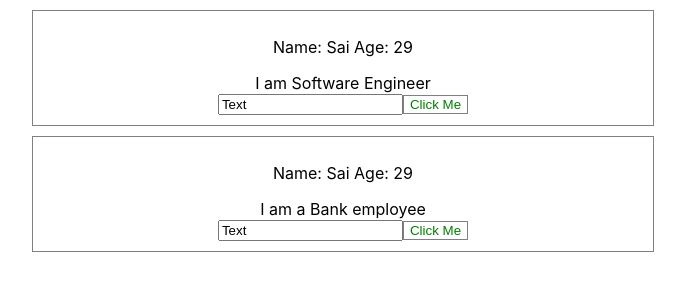
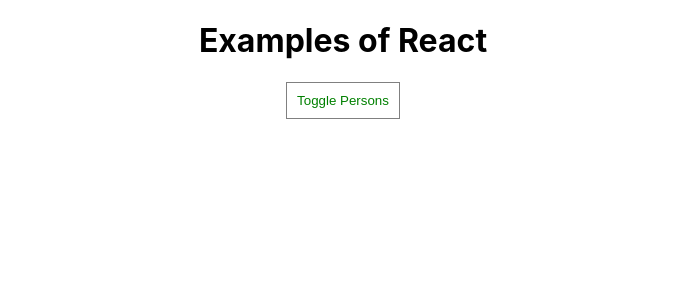
Before and after one commit to csaicharan/short-notes, a React (Create React App) app in the folder React/examples/: page / in a window 1280 px wide. Shown: the top 300 px of the page, without its empty margins (297-982 px from the left). Built offline with nearby package versions, Linux system fonts and the light colour scheme.

Commit message:
Conditional based rendering in components

```diff
--- a/React/examples/src/App.js
+++ b/React/examples/src/App.js
@@ -3,6 +3,13 @@ import './App.css';
 import React from 'react';
 import Person from './Person/Person';
 
+const btnStyles = {
+  backgroundColor : '#fff',
+  color: 'green',
+  border : '1px solid gray',
+  cursor: 'pointer',
+  padding: '10px'
+}
 class App extends React.Component {
 
   state = {
@@ -17,7 +24,9 @@ class App extends React.Component {
       }
     ],
     address : 'Bangalore, India',
-    inputText: 'Text'
+    inputText: 'Text',
+    isPersonsViewed : false // Implementing conditional based content rendering in react applications, but keep in mind we can just us ternary operator (?) in JSX syntax we can use if condition and wrap that operator in between {}.
+    //The content will be rendered dynamically based in the condition and it improves the performance by not showing in intended view and eliminate rendering of un shown elements
   }
 
   age = 40;
@@ -51,13 +60,24 @@ class App extends React.Component {
     });
   }
 
+  toggleViewPersonsHandler = () => {
+    const isPersonsViewed = this.state.isPersonsViewed;
+    this.setState({
+      isPersonsViewed : !isPersonsViewed
+    });
+  }
+
 
   render(){
 
-    const {person} = this.state;
+    const {person, isPersonsViewed} = this.state;
 
     return (
       <div className="App">
+        <h1>Examples of React</h1>
+        <button style={btnStyles} onClick={this.toggleViewPersonsHandler}>Toggle Persons</button>
+        { isPersonsViewed ?
+          <div>
             <Person name={person[0].name} age={person[0].age} click={this.onClickHandlerFromChild.bind(this, person[0])} change={this.onChangeInputHandler} inputText={this.state.inputText}>
                       I am Software Engineer
             </Person>
@@ -65,6 +85,9 @@ class App extends React.Component {
               I am a Bank employee
             </Person>
           </div>
+          : null
+        }
+      </div>
     )
   }
 }
--- a/React/examples/src/Person/Person.js
+++ b/React/examples/src/Person/Person.js
@@ -4,7 +4,7 @@ import React from 'react';
 import './Person.css'; // This type of style imports are not scoped to the component, it will be adding into the global styles. We have to make sure weather it is not conflicting to the other styles by adding a container class and other style should be under that class
 
 // Inline styles can be added into the react components by creating CSS as an object and then assign it to the element's "style" attribute and the properties of CSS should as camelCased keys in this CSS object JSX will take of rendering into that element's CSS
-const btnStyles = {
+export const btnStyles = {
     backgroundColor : '#fff',
     color: 'green',
     border : '1px solid gray',
```
Lines whose indentation alone changed are shown as unchanged.
